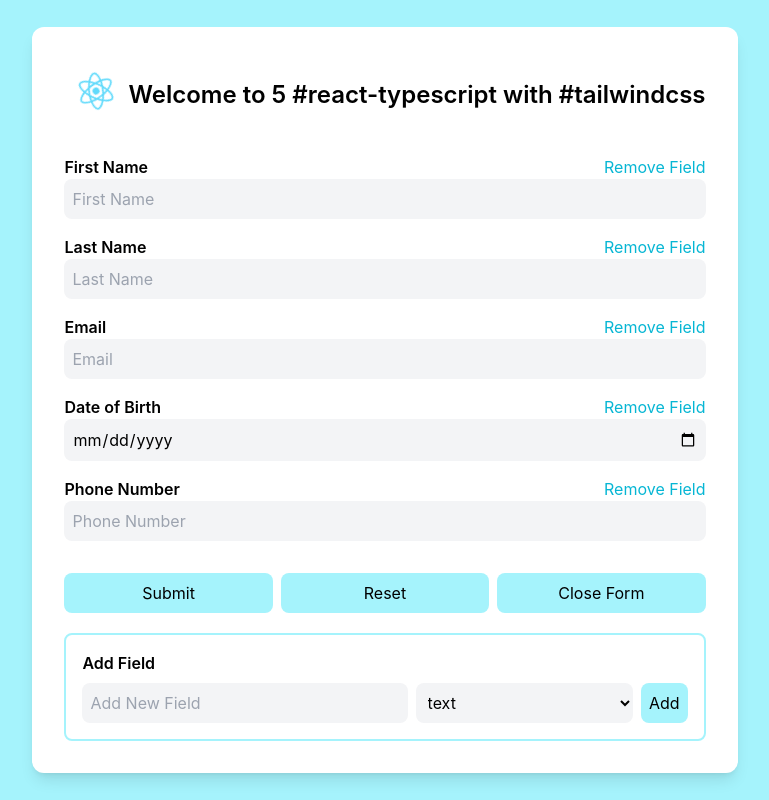
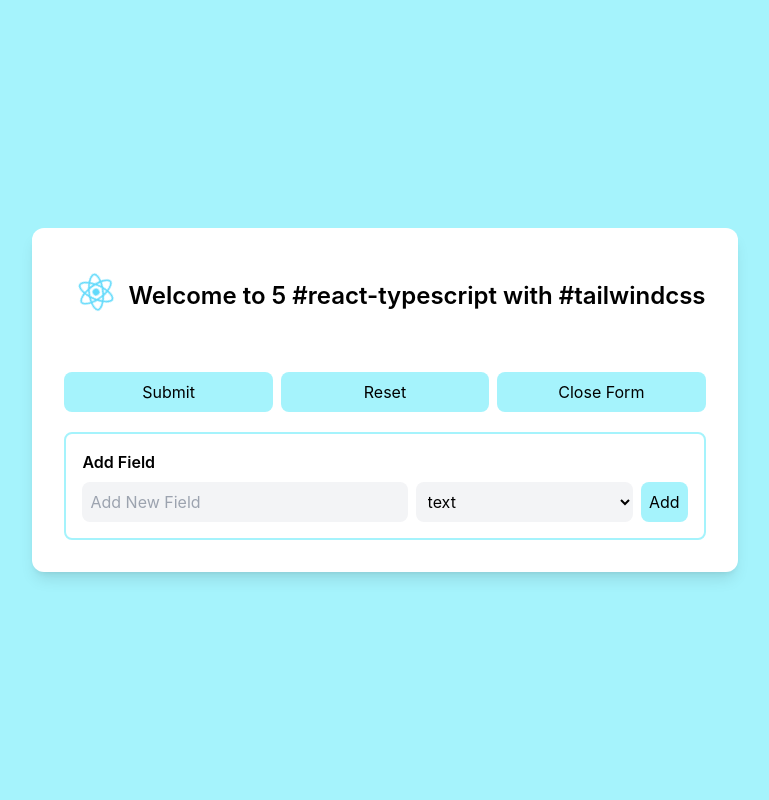
Before and after one commit to Aayushi-Mittal/GDC-WD301, a React (Create React App) app: page / in a window 1280 px wide. Both pictures are taken after a click on the button "Open Form". Shown: the whole page, without its empty margins (255-1024 px from the left). Built offline with nearby package versions, Linux system fonts and the light colour scheme.

Commit message:
Updated the state

```diff
--- a/src/components/Form.tsx
+++ b/src/components/Form.tsx
@@ -1,5 +1,11 @@
 import LabelledInput from "./LabelledInput";
-import React, { useState, useEffect } from "react";
+import React, { useState, useEffect, useRef } from "react";
+
+interface formData {
+  id: number;
+  title: string;
+  formFields: formField[];
+}
 
 export interface formField {
   id: number;
@@ -8,31 +14,42 @@ export interface formField {
   value: string;
 }
 
-const initialFormFields: formField[] = [
-  { id: 1, label: "First Name", type: "text", value:"" },
-  { id: 2, label: "Last Name", type: "text", value:"" },
-  { id: 3, label: "Email", type: "email", value:"" },
-  { id: 4, label: "Date of Birth", type: "date", value:"" },
-  { id: 5, label: "Phone Number", type: "tel", value:"" },
-];
+const initialFormFields: formField[] = [];
 
-const initialState: () => formField[] = () => {
-  const formFieldsJSON = localStorage.getItem("formFields");
-  const persistantFormFields = formFieldsJSON ? JSON.parse(formFieldsJSON) : initialFormFields;
-  return persistantFormFields;
+const getLocalForms: () => formData[] = () => {
+    const savedFormsJSON = localStorage.getItem("savedForms")
+    return savedFormsJSON ? JSON.parse(savedFormsJSON) : []
 }
-const saveFormData = (currentState: formField[]) => {
-  localStorage.setItem("formFields", JSON.stringify(currentState));
+
+const saveLocalForms = (localForms: formData[]) => {
+  localStorage.setItem("savedForms", JSON.stringify(localForms))
+}
+
+const saveFormData = (currentState: formData) => {
+  const localForms = getLocalForms();
+  const updatedLocalForms = localForms.map((form) =>
+      form.id === currentState.id ? currentState : form
+  )
+  saveLocalForms(updatedLocalForms);
+
 }
 
 function Form(props: { closeFormCB: () => void }) {
-  const [state, setState] = useState(initialState());
+  // const [selectedformState, setselectedformState] = useState(0);
+  const [state, setState] = useState({
+    id: Number(new Date()),
+    title: "Untitled Form",
+    formFields: initialFormFields
+  })
   const [newField, setNewField] = useState("");
   const [newFieldType, setNewFieldType] = useState("");
+  // const [formList, setFormList] = useState(getLocalForms());
+  const titleRef = useRef<HTMLInputElement>(null);
 
   useEffect(() => {
       console.log("Component mounted");
       document.title = "Form Editor";
+      titleRef.current?.focus();
       return () => {
           console.log("Component unmounted");
           document.title = "React App";
@@ -51,39 +68,46 @@ function Form(props: { closeFormCB: () => void }) {
   }, [state])
 
   const addField = () => {
-    setState([
+    setState({
       ...state,
-      {
-        id: Number(new Date()),
-        label: newField,
-        type: newFieldType,
-        value: "",
-      }
-    ])
+      formFields: [
+        ...state.formFields,
+        {
+            id: Number(new Date()),
+            label: newField,
+            type: newFieldType,
+            value: ""
+        }
+      ]
+    })
     setNewField("");
     setNewFieldType("text");
   }
 
   const updateInputValue = (id: number, value: string) => {
-    const newState = [...state];
-    const stateObjectIndex = state.findIndex((field) => field.id === id);
+    const newState = [...state.formFields];
+    const stateObjectIndex = state.formFields.findIndex((field) => field.id === id);
     newState[stateObjectIndex] = { ...newState[stateObjectIndex], value };
-    setState(newState);
+    setState({ ...state, formFields: newState});
   }
 
   const removeField = (id: number) => {
-    setState(state.filter((field) => field.id !== id));
+    setState({ ...state, formFields: state.formFields.filter(field => field.id !== id) })
   }
 
   const resetForm = () => {
-    setState(state.map((field) => ({ ...field, value: "" })));
-    console.log(state);
-  };
+    setState({
+        ...state,
+        formFields: state.formFields.map((field) => {
+            return ({ ...field, value: "" })
+        })
+    })
+  }
 
   return (
     <div className="mt-6">
       {/* <form> */}
-      {state.map((field) => (
+      {state.formFields.map((field) => (
         <LabelledInput key={field.id} id={field.id} label={field.label} value={field.value} type={field.type} removeFieldCB={removeField} updateInputValueCB={updateInputValue} />
       ))}
       <div className="flex justify-between gap-2">
```
